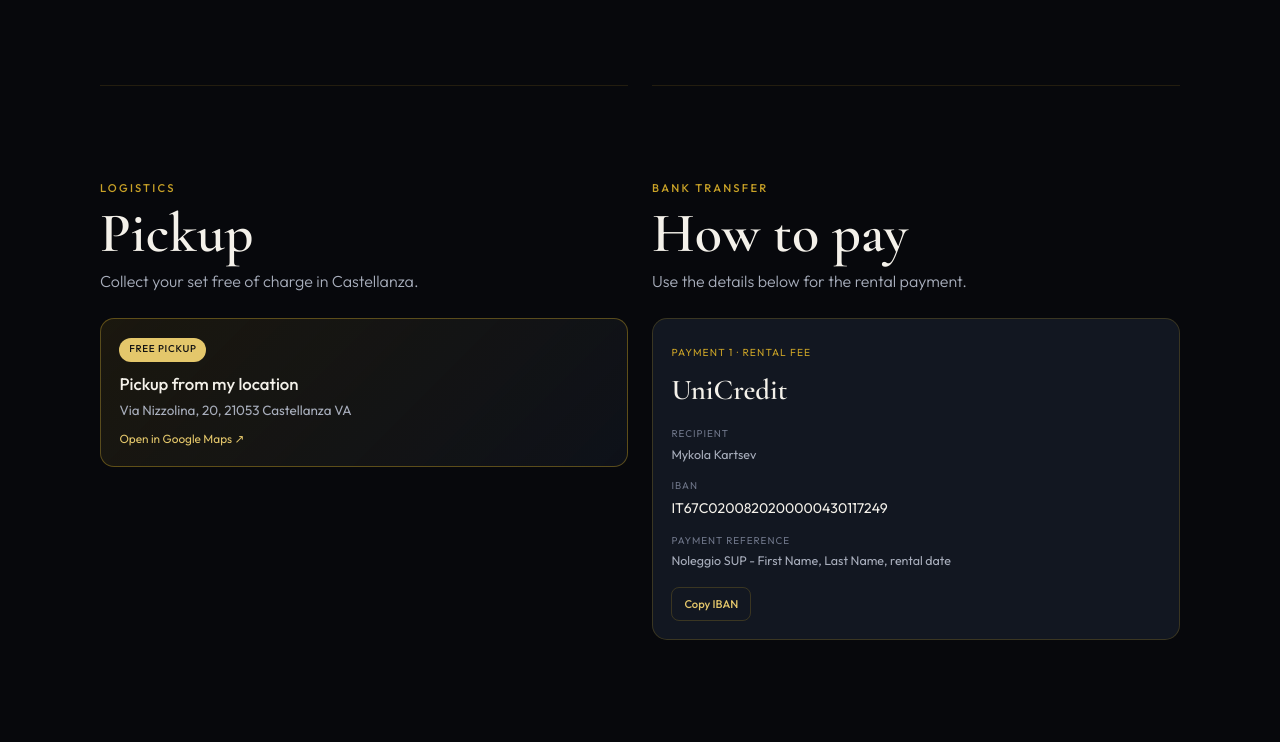
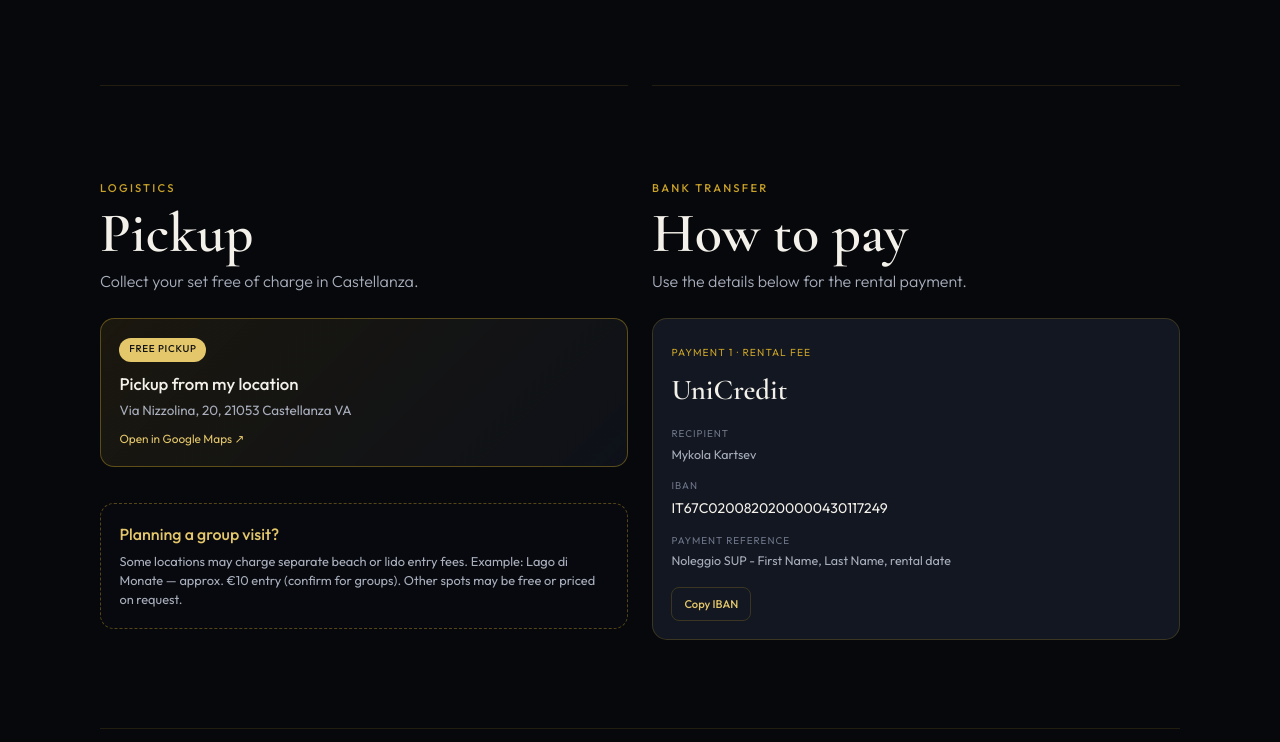
Before and after one commit to kartsevnik/nikotine.me, a plain HTML site: page sup-rental.html in a window 1280 px wide. Shown: the part 2787-3529 px from the top of the page. Drawn offline with nearby package versions, Linux system fonts and the light colour scheme.

Commit message:
Refine pickup and payment layout.
Group the pickup note with logistics on desktop while preserving the mobile reading order.

```diff
--- a/css/sup-rental.css
+++ b/css/sup-rental.css
@@ -886,8 +886,26 @@ body {
   }
 
   .rental-split {
+    grid-template-areas:
+      "pickup payment"
+      "note payment";
     grid-template-columns: repeat(2, minmax(0, 1fr));
-    gap: 1.5rem;
+    column-gap: 1.5rem;
+    align-items: start;
+  }
+
+  .rental-split__pickup {
+    grid-area: pickup;
+    padding-bottom: 1.5rem;
+  }
+
+  .rental-split__payment {
+    grid-area: payment;
+  }
+
+  .rental-split__note {
+    grid-area: note;
+    margin-top: 0;
   }
 
   .booking-section {
--- a/js/i18n.js
+++ b/js/i18n.js
@@ -561,7 +561,7 @@
       Copied: "Скопійовано",
       "Copy IBAN:": "Скопіюйте IBAN:",
       "Planning a group visit?": "Плануєте групову поїздку?",
-      "Some locations may charge separate beach or lido entry fees. Example: Lago di Monate — approx. €105 entry (confirm for groups). Other spots may be free or priced on request.":
+      "Some locations may charge separate beach or lido entry fees. Example: Lago di Monate — approx. €10 entry (confirm for groups). Other spots may be free or priced on request.":
         "У деяких місцях окремо оплачується вхід на пляж або до лідо. Наприклад, Lago di Monate — близько €10 за вхід (для груп потрібно уточнити). Інші місця можуть бути безкоштовними або мати ціну за запитом.",
       "Useful answers": "Корисні відповіді",
       "What is included in one set?": "Що входить до одного комплекту?",
--- a/sup-rental.html
+++ b/sup-rental.html
@@ -309,7 +309,7 @@
     </section>
 
     <div class="rental-split">
-      <section class="rental-section" aria-labelledby="pickup-title">
+      <section class="rental-section rental-split__pickup" aria-labelledby="pickup-title">
         <div class="section-heading">
           <span class="eyebrow">Logistics</span>
           <h2 id="pickup-title">Pickup</h2>
@@ -354,7 +354,7 @@
         -->
       </section>
 
-      <section class="rental-section" aria-labelledby="pay-title">
+      <section class="rental-section rental-split__payment" aria-labelledby="pay-title">
         <div class="section-heading">
           <span class="eyebrow">Bank transfer</span>
           <h2 id="pay-title">How to pay</h2>
@@ -403,9 +403,8 @@
           -->
         </div>
       </section>
-    </div>
 
-    <aside class="location-note">
+      <aside class="location-note rental-split__note">
         <strong>Planning a group visit?</strong>
         <p>
           Some locations may charge separate beach or lido entry fees.
@@ -413,6 +412,7 @@
           Other spots may be free or priced on request.
         </p>
       </aside>
+    </div>
 
     <section class="rental-section" aria-labelledby="faq-title">
       <div class="section-heading">
```
Lines whose indentation alone changed are shown as unchanged.
